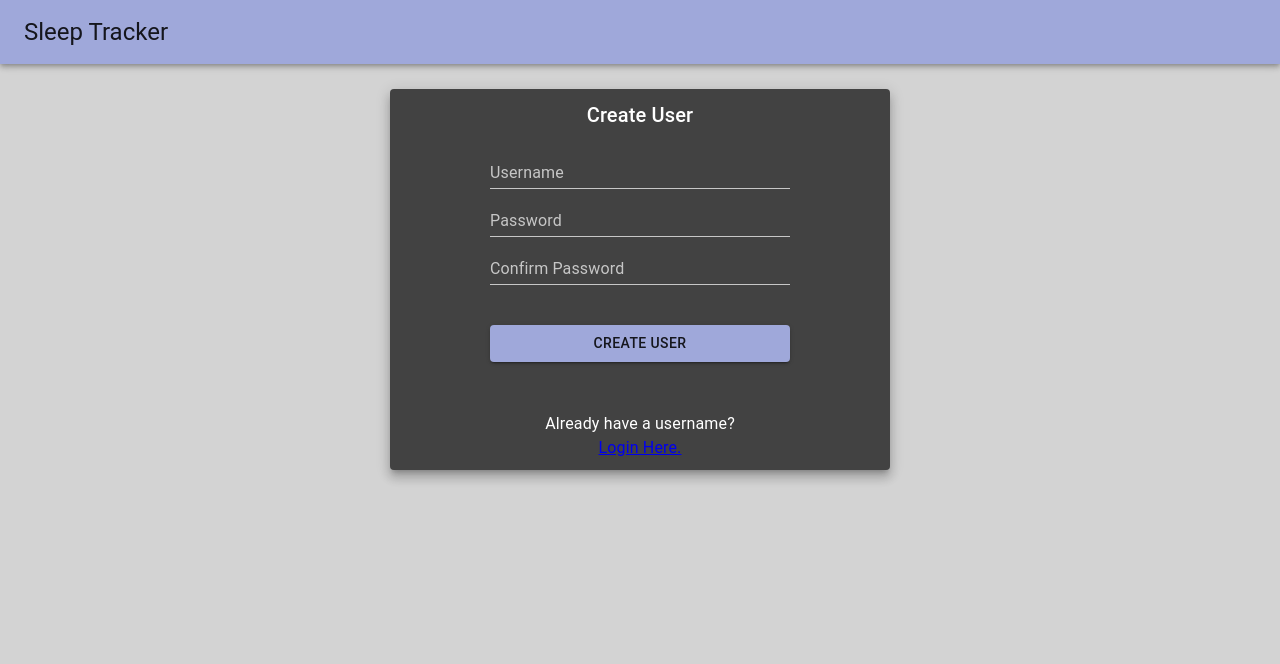
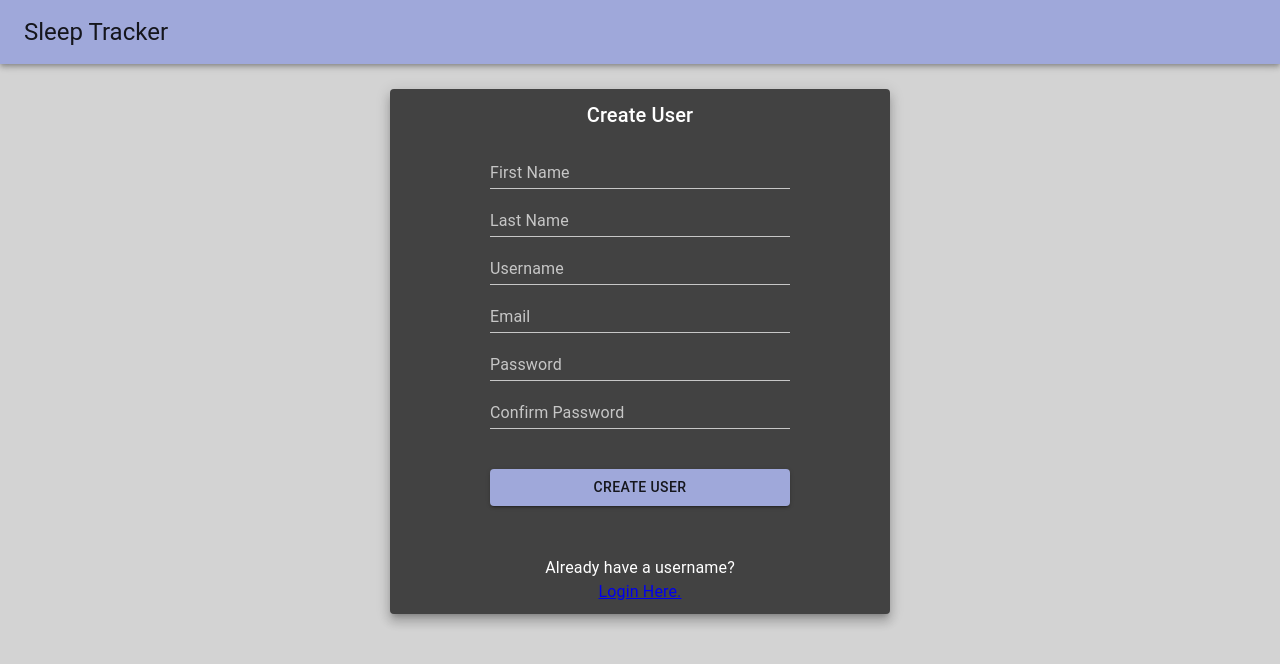
Before and after one commit to bw-sleep-tracker/ST-Front-End, a React (Create React App) app in the folder sleep-tracker/: page /create in a window 1280 px wide. Shown: the top 664 px of the page. Built offline with nearby package versions, Linux system fonts and the light colour scheme.

Commit message:
CreateUserForm has all of relevant fields

```diff
--- a/sleep-tracker/src/App.js
+++ b/sleep-tracker/src/App.js
@@ -5,6 +5,7 @@ import Header from "./Components/Header";
 import CreateUserForm from "./Components/CreateUserForm";
 import LoginForm from "./Components/LoginForm";
 import DashboardContainer from "./Components/Dashboard/Container";
+import PrivateRoute from "./util/PrivateRoute";
 
 // The plus button (add sleep) is built out inside the Header component. My thoughts are to only show that when the user is logged in. I think the user should be shown the login page by default and everything else is protected.
 
@@ -22,6 +23,10 @@ function App() {
       <Header />
       <Route exact path="/" render={props => <LoginForm {...props} />} />
       <Route path="/create" render={props => <CreateUserForm {...props} />} />
+      <PrivateRoute
+        path="/dashboard"
+        render={props => <DashboardContainer {...props} />}
+      />
     </div>
   );
 }
--- a/sleep-tracker/src/Components/CreateUserForm.js
+++ b/sleep-tracker/src/Components/CreateUserForm.js
@@ -37,7 +37,10 @@ class CreateUserForm extends Component {
   state = {
     username: "",
     password: "",
-    password2: ""
+    password2: "",
+    email: "",
+    first_name: "",
+    last_name: ""
   };
 
   handleChange = event => {
@@ -51,7 +54,14 @@ class CreateUserForm extends Component {
   };
 
   render() {
-    const { username, password } = this.state;
+    const {
+      username,
+      password,
+      password2,
+      email,
+      first_name,
+      last_name
+    } = this.state;
     const { classes } = this.props;
     return (
       <Card className={classes.cardContainer} raised>
@@ -61,10 +71,37 @@ class CreateUserForm extends Component {
           </Typography>
           <TextField
             id="standard-name"
+            label="First Name"
+            name="first_name"
+            className={classes.textField}
+            value={first_name}
+            onChange={this.handleChange}
+            margin="normal"
+          />
+          <TextField
+            id="standard-name"
+            label="Last Name"
+            name="last_name"
+            className={classes.textField}
+            value={last_name}
+            onChange={this.handleChange}
+            margin="normal"
+          />
+          <TextField
+            id="standard-name"
             label="Username"
             name="username"
             className={classes.textField}
             value={username}
+            onChange={this.handleChange}
+            margin="normal"
+          />
+          <TextField
+            id="standard-name"
+            label="Email"
+            name="email"
+            className={classes.textField}
+            value={email}
             onChange={this.handleChange}
             margin="normal"
           />
@@ -84,7 +121,7 @@ class CreateUserForm extends Component {
             type="password"
             name="password2"
             className={classes.textField}
-            value={password}
+            value={password2}
             onChange={this.handleChange}
             margin="normal"
           />
```
